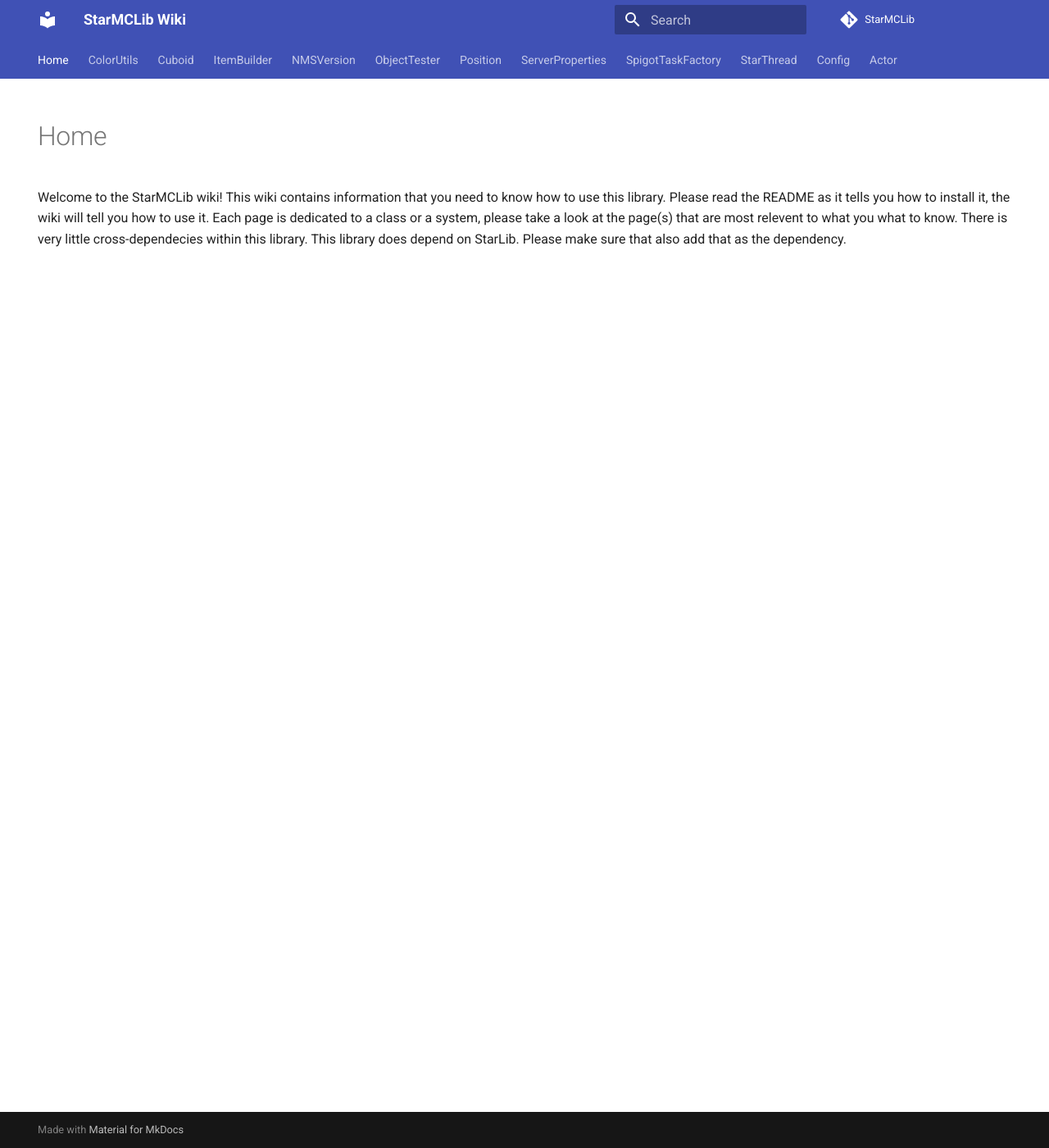
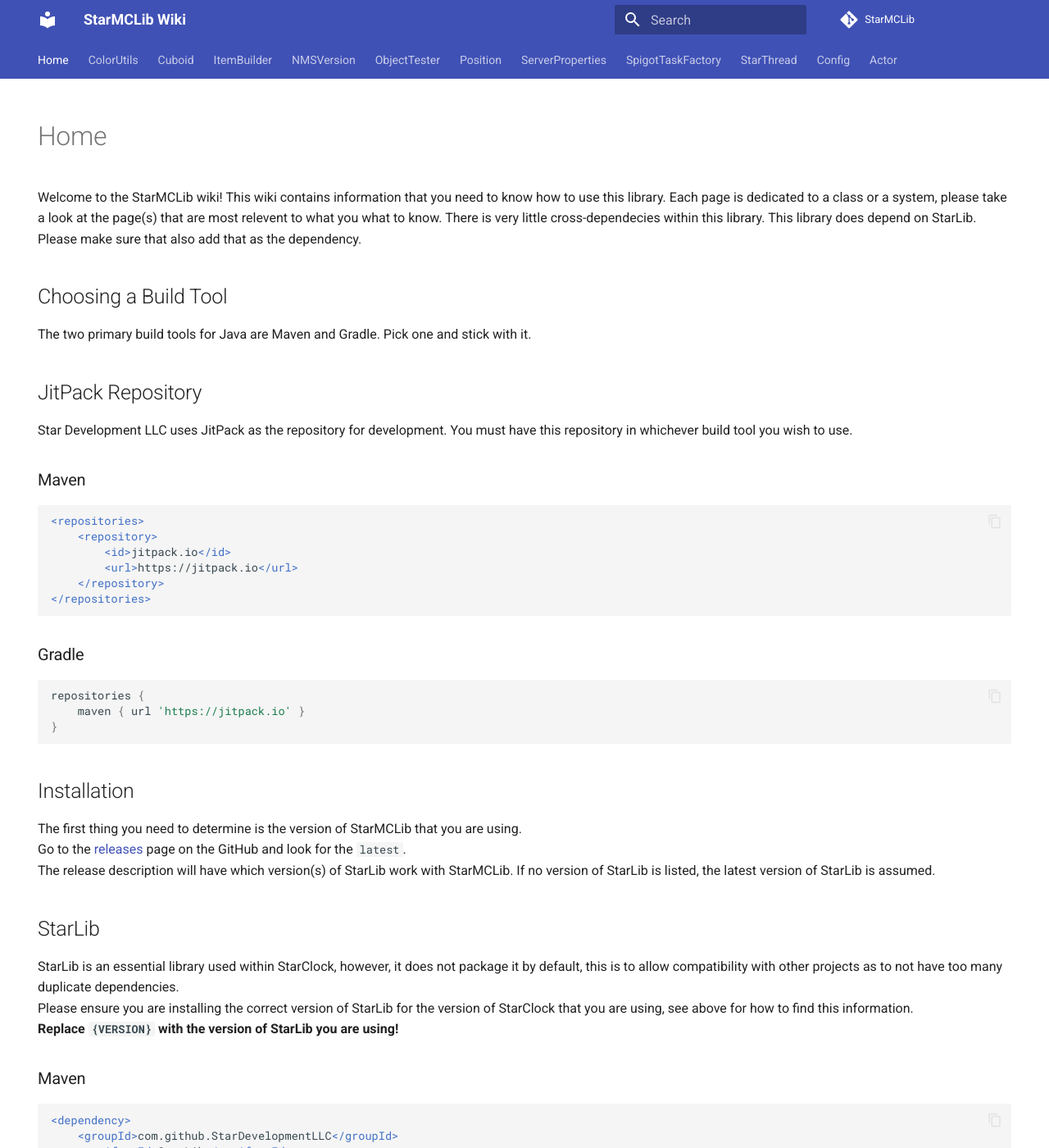
Before and after one commit to StarDevelopmentLLC/StarMCLib, an MkDocs documentation site: the page built from docs/docs/index.md, in a window 1280 px wide and 1400 px high. Shown: the whole window at 82% size. Built offline with MkDocs 1.6.1 and Material for MkDocs 9.7.7, drawn with Linux system fonts in a browser that asks for light colours; comment, search, counter and statistics services are not loaded; some of the changed text lies outside the part shown.

Commit message:
Updated Documentation index to include installation instructions

````diff
--- a/docs/docs/index.md
+++ b/docs/docs/index.md
@@ -5,8 +5,66 @@
 ---
 
 # Home
-
 Welcome to the StarMCLib wiki! This wiki contains information that you need to know how to use this library.
-Please read the README as it tells you how to install it, the wiki will tell you how to use it.
 Each page is dedicated to a class or a system, please take a look at the page(s) that are most relevent to what you what to know. There is very little cross-dependecies within this library.
 This library does depend on StarLib. Please make sure that also add that as the dependency.
+
+## Choosing a Build Tool
+The two primary build tools for Java are Maven and Gradle. Pick one and stick with it.
+
+## JitPack Repository
+Star Development LLC uses JitPack as the repository for development. You must have this repository in whichever build tool you wish to use.
+### Maven
+```xml
+<repositories>
+    <repository>
+        <id>jitpack.io</id>
+        <url>https://jitpack.io</url>
+    </repository>
+</repositories>
+```
+### Gradle
+```groovy
+repositories {
+    maven { url 'https://jitpack.io' }
+}
+```
+
+## Installation
+The first thing you need to determine is the version of StarMCLib that you are using.
+Go to the [releases](https://github.com/StarDevelopmentLLC/StarMCLib/releases/) page on the GitHub and look for the `latest`.
+The release description will have which version(s) of StarLib work with StarMCLib. If no version of StarLib is listed, the latest version of StarLib is assumed.
+
+## StarLib
+StarLib is an essential library used within StarClock, however, it does not package it by default, this is to allow compatibility with other projects as to not have too many duplicate dependencies.
+Please ensure you are installing the correct version of StarLib for the version of StarClock that you are using, see above for how to find this information.
+**Replace `{VERSION}` with the version of StarLib you are using!**
+### Maven
+```xml
+<dependency>
+    <groupId>com.github.StarDevelopmentLLC</groupId>
+    <artifactId>StarLib</artifactId>
+    <version>{VERSION}</version>
+</dependency>
+```
+### Gradle
+```groovy
+dependencies {
+    implementation 'com.github.StarDevelopmentLLC:StarLib:{VERSION}'
+}
+```
+## StarMCLib
+### Maven
+```xml
+<dependency>
+    <groupId>com.github.StarDevelopmentLLC</groupId>
+    <artifactId>StarMCLib</artifactId>
+    <version>{VERSION}</version>
+</dependency>
+```
+### Gradle
+```groovy
+dependencies {
+    implementation 'com.github.StarDevelopmentLLC:StarMCLib:{VERSION}'
+}
+```
````
